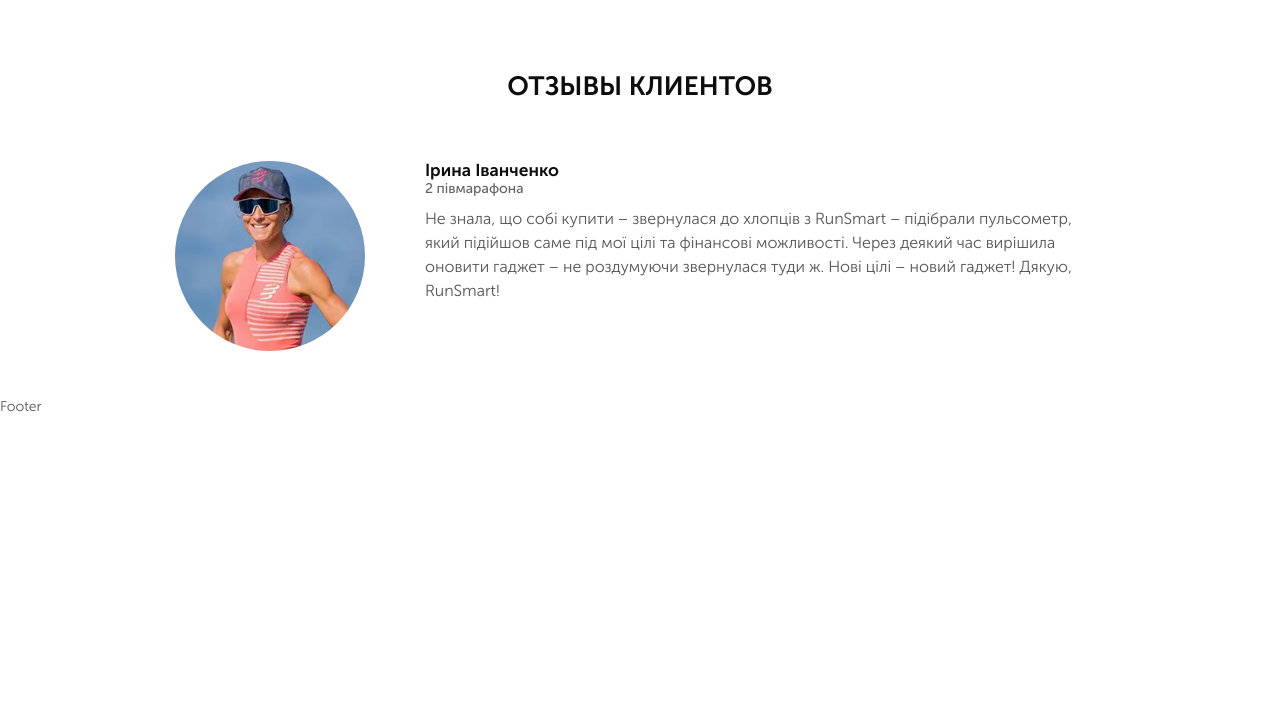
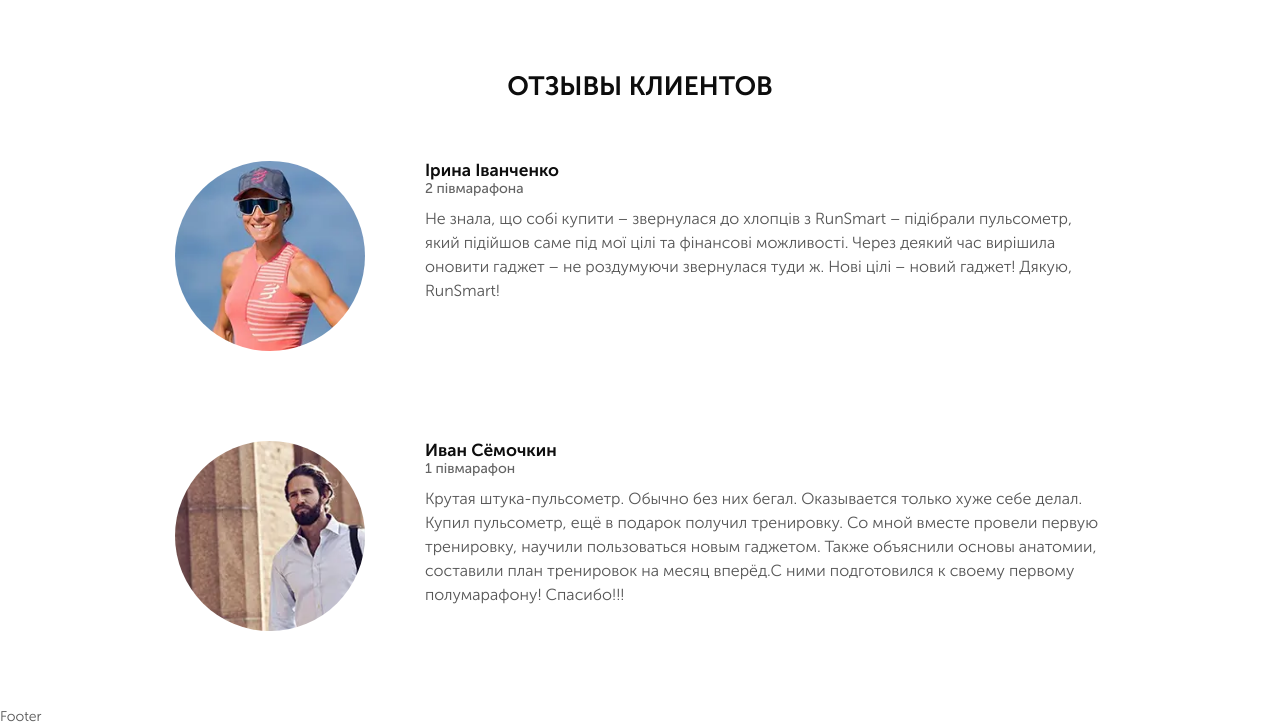
Before and after one commit to serg1919/pulse, a website: page app/index.html in a window 1280 px wide. Shown: the part 3368-4093 px from the top of the page. Before the commit the page ends 3783 px from the top, so only its background shows below. Drawn offline with nearby package versions, Linux system fonts and the light colour scheme.

Commit message:
add second item to rew

```diff
--- a/app/index.html
+++ b/app/index.html
@@ -363,6 +363,16 @@
               </p>
             </blockquote>
           </article>
+          <article class="reviews__item">
+            <img class="reviews__item-img" src="images/reviews/ivan.webp" alt="">
+            <blockquote class="reviews__item-content">
+              <cite class="md-title reviews__item-title">Иван Сёмочкин</cite>
+              <div class="reviews__item-subtitle">1 півмарафон</div>
+              <p class="reviews__item-text">
+                Крутая штука-пульсометр. Обычно без них бегал. Оказывается только хуже себе делал. Купил пульсометр, ещё в подарок получил тренировку. Со мной вместе провели первую тренировку, научили пользоваться новым гаджетом. Также объяснили основы анатомии, составили план тренировок на месяц вперёд.С ними подготовился к своему первому полумарафону! Спасибо!!!
+               </p>
+            </blockquote>
+          </article>
         </div>
       </div>
     </section>
--- a/app/scss/blocks/_reviews.scss
+++ b/app/scss/blocks/_reviews.scss
@@ -15,12 +15,16 @@
   justify-content: center;
   align-items: flex-start;
   flex-wrap: wrap;
-  @include adaptiv-value('row-gap', 60, 25, 1);
+  @include adaptiv-value('margin-bottom', 60, 30, 1);
+  &:last-child {
+    margin-bottom: 0;
+  }
   &-img {
-    max-width: 190px;
-    min-height: 190px;
+    @include adaptiv-value('max-width', 190, 140, 1);
+    @include adaptiv-value(' min-height', 190, 140, 1);
     object-fit: cover;
     border-radius: 100%;
+    @include adaptiv-value('margin-bottom', 30, 20, 1);
   }
   &-content {
     @include adaptiv-value('max-width', 680, 290, 1);
```
Also changed, not shown: app/css/style.min.css.
